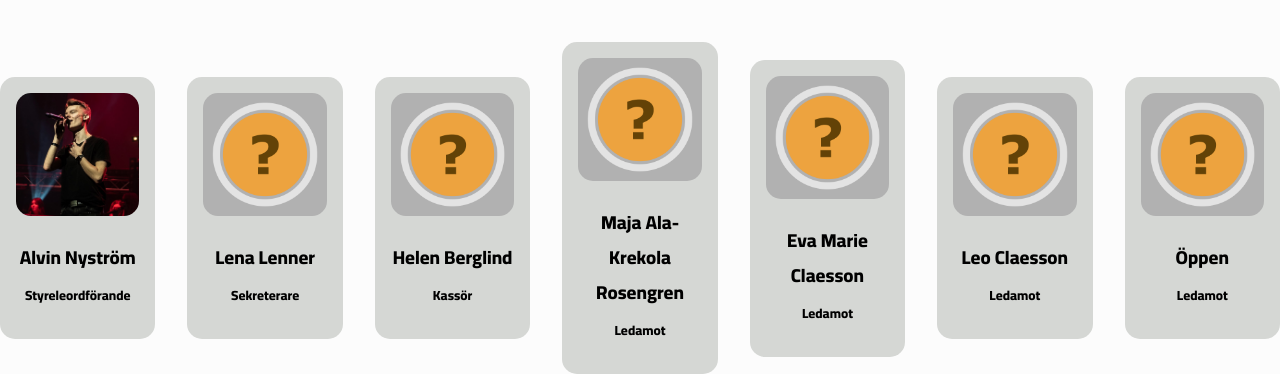
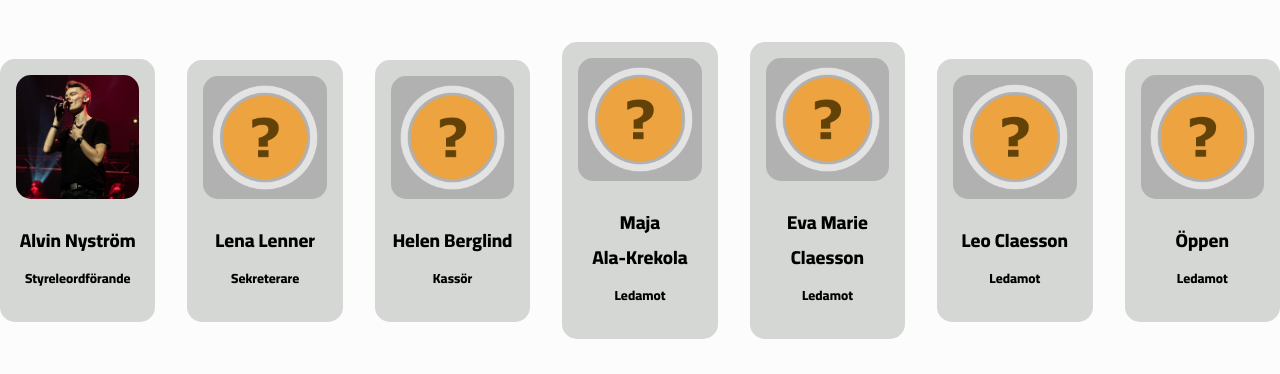
Before and after one commit to lenspeeks/tikueff, a plain HTML site: page about.html in a window 1280 px wide. Shown: the part 550-924 px from the top of the page. After the commit the page ends 889 px from the top, so only its background shows below. Drawn offline with Linux system fonts and the light colour scheme.

Commit message:
Update about.html

```diff
--- a/about.html
+++ b/about.html
@@ -49,7 +49,7 @@
                 </div>
                 <div class="lada">
                     <img src="./assets/images/unknown.png">
-                    <h3>Maja Ala-Krekola Rosengren</h3>
+                    <h3>Maja<br>Ala-Krekola</h3>
                     <h5>Ledamot</h5>
                 </div>
                 <div class="lada">
```
